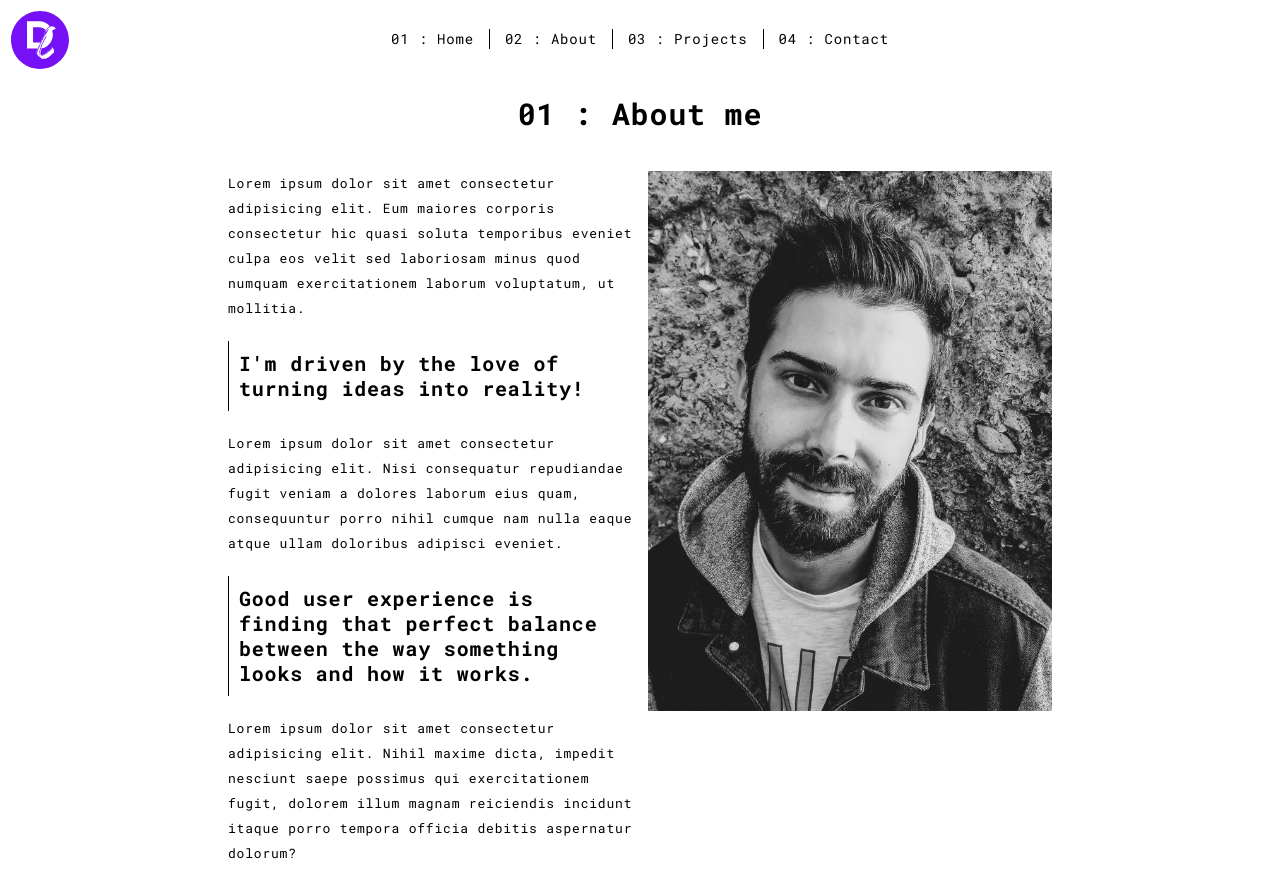
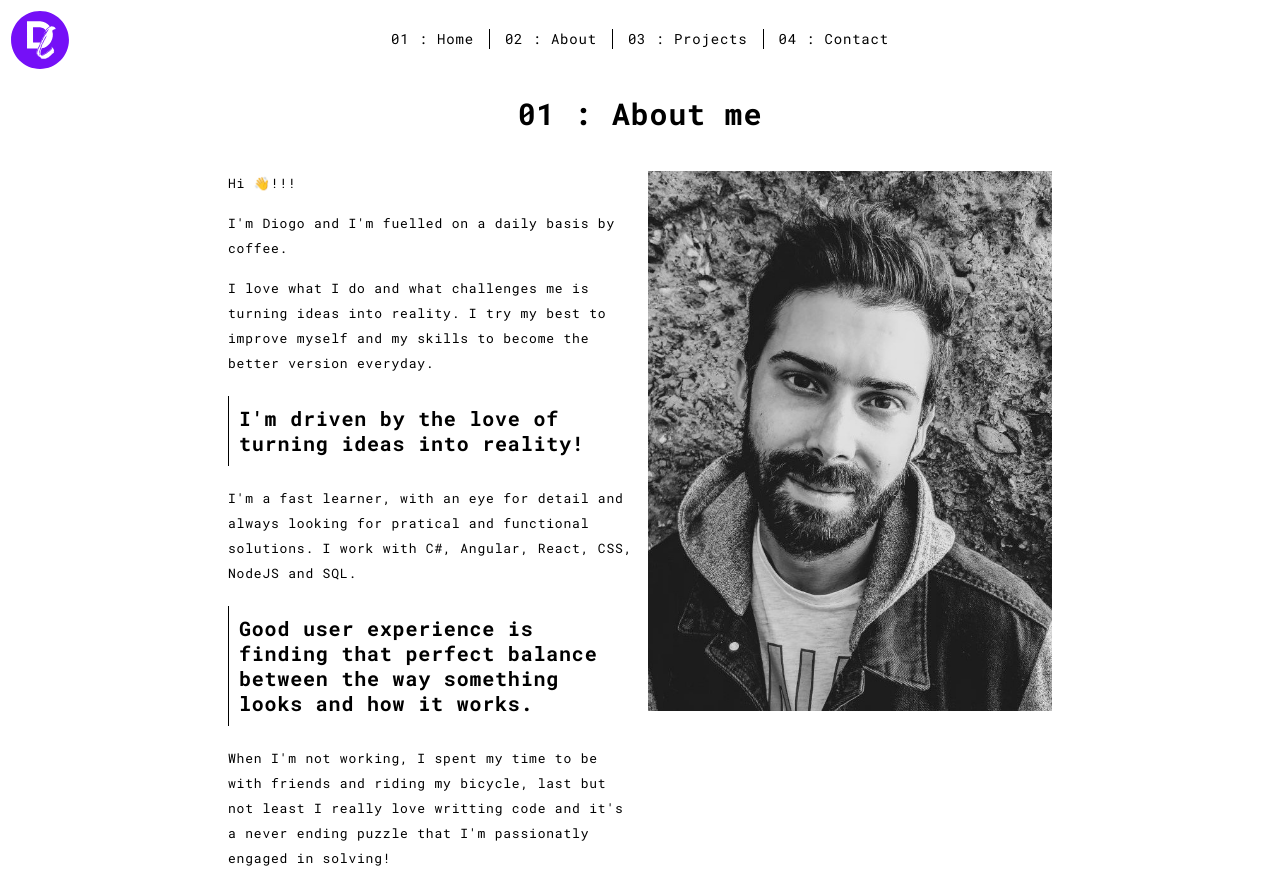
Before and after one commit to Diogo-P-Carvalho/portfolio, a React (Create React App) app: page /about in a window 1280 px wide. Shown: the top 889 px of the page. Built offline with nearby package versions, Linux system fonts and the light colour scheme.

Commit message:
changed texts and some styles

```diff
--- a/src/components/about/About.js
+++ b/src/components/about/About.js
@@ -10,11 +10,14 @@ function About() {
 
       <article className="about-article">
         <div>
-          <p>Lorem ipsum dolor sit amet consectetur adipisicing elit. Eum maiores corporis consectetur hic quasi soluta temporibus eveniet culpa eos velit sed laboriosam minus quod numquam exercitationem laborum voluptatum, ut mollitia.</p>
+          <p>Hi &#128075;!!!</p>
+          <p> I'm Diogo and I'm fuelled on a daily basis by coffee.</p>
+          <p>I love what I do and what challenges me is turning ideas into reality. I try my best to improve myself and my skills to become the better version everyday.</p>
           <h3 className="highlights">I'm driven by the love of turning ideas into reality!</h3>
-          <p>Lorem ipsum dolor sit amet consectetur adipisicing elit. Nisi consequatur repudiandae fugit veniam a dolores laborum eius quam, consequuntur porro nihil cumque nam nulla eaque atque ullam doloribus adipisci eveniet.</p>
+          <p>I'm a fast learner, with an eye for detail and always looking for pratical and functional solutions. I work with C#, Angular, React, CSS, NodeJS and SQL.</p>
           <h3 className="highlights">Good user experience is finding that perfect balance between the way something looks and how it works.</h3>
-          <p>Lorem ipsum dolor sit amet consectetur adipisicing elit. Nihil maxime dicta, impedit nesciunt saepe possimus qui exercitationem fugit, dolorem illum magnam reiciendis incidunt itaque porro tempora officia debitis aspernatur dolorum?</p>
+          <p>When I'm not working, I spent my time to be with friends and riding my bicycle, last but not least I really love writting code and it's a never ending puzzle that I'm passionatly engaged in solving!</p>
+          <h3 className="highlights">It's a never ending puzzle that I'm passionatly engaged in solving!</h3>
         </div>
 
         <img src={aboutImg} alt="It's me!"/>
--- a/src/components/contact/Contact.js
+++ b/src/components/contact/Contact.js
@@ -27,7 +27,7 @@ export default function Contact() {
     const sendEmail = (data, event) => {
       const loading = toast.loading('Sending your email...');
 
-      fetch('http://localhost:3000/email', {
+      fetch('https://vast-depths-08349.herokuapp.com/email', {
         method: 'post',
         headers: {'Content-Type': 'application/json'},
         body: JSON.stringify(data)
--- a/src/components/footer/Footer.js
+++ b/src/components/footer/Footer.js
@@ -3,7 +3,7 @@ import './Footer.css';
 function Footer() {
     return (
         <footer>
-            Diogo Carvalho &copy; <span>{new Date().getFullYear()}</span> | <span className="footer-message">Made with love and lots of coffee!</span>
+            Diogo Carvalho &copy; <span>{new Date().getFullYear()}</span> | <span className="footer-message">Made with love and lots of coffee &#9749;!</span>
         </footer>
     )
 }
--- a/src/components/projects/Projects.css
+++ b/src/components/projects/Projects.css
@@ -24,6 +24,7 @@
 
 @media screen and (min-width: 992px) {
     .projects-article {
+        max-width: 40%;
         padding: 0 8rem;
     }
 }
--- a/src/data/projects.js
+++ b/src/data/projects.js
@@ -2,7 +2,7 @@ export const projects = [
     {
         id: 1,
         name: 'Face Recognition',
-        description: 'Nulla facilisi. Vivamus vestibulum, elit in scelerisque ultricies.',
+        description: 'An SPA that uses AI (Clarafai\'s Face Detect Model) to predict faces in pictures that are submitted by users. Data is persisted by the API server using a database that was created with postgreSQL.',
         image: 'face-recognition-card.jpg',
         liveUrl: 'https://smartfacedetectionapp.herokuapp.com/',
         codeURl: 'https://github.com/Diogo-P-Carvalho/face-recognition-spa',
```
